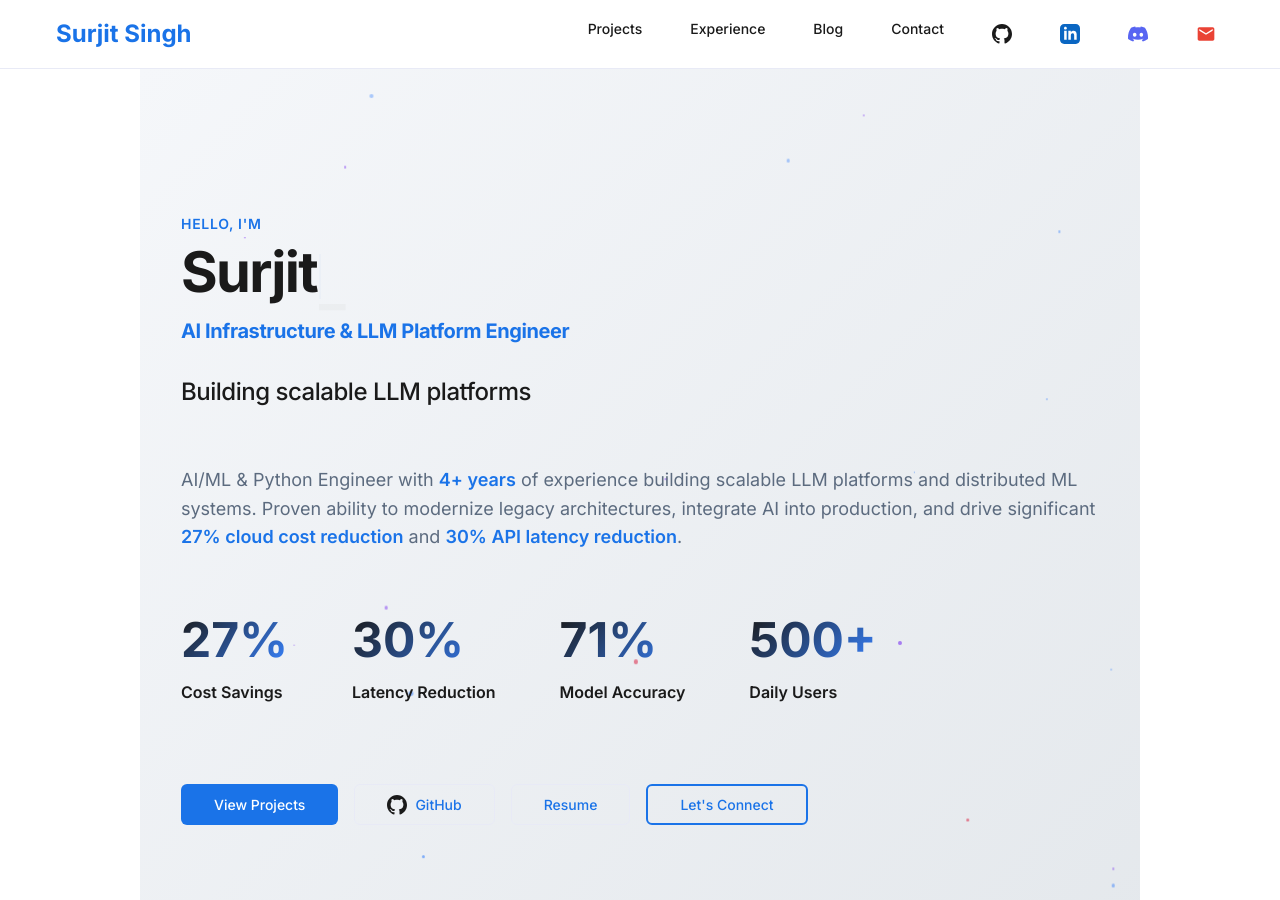
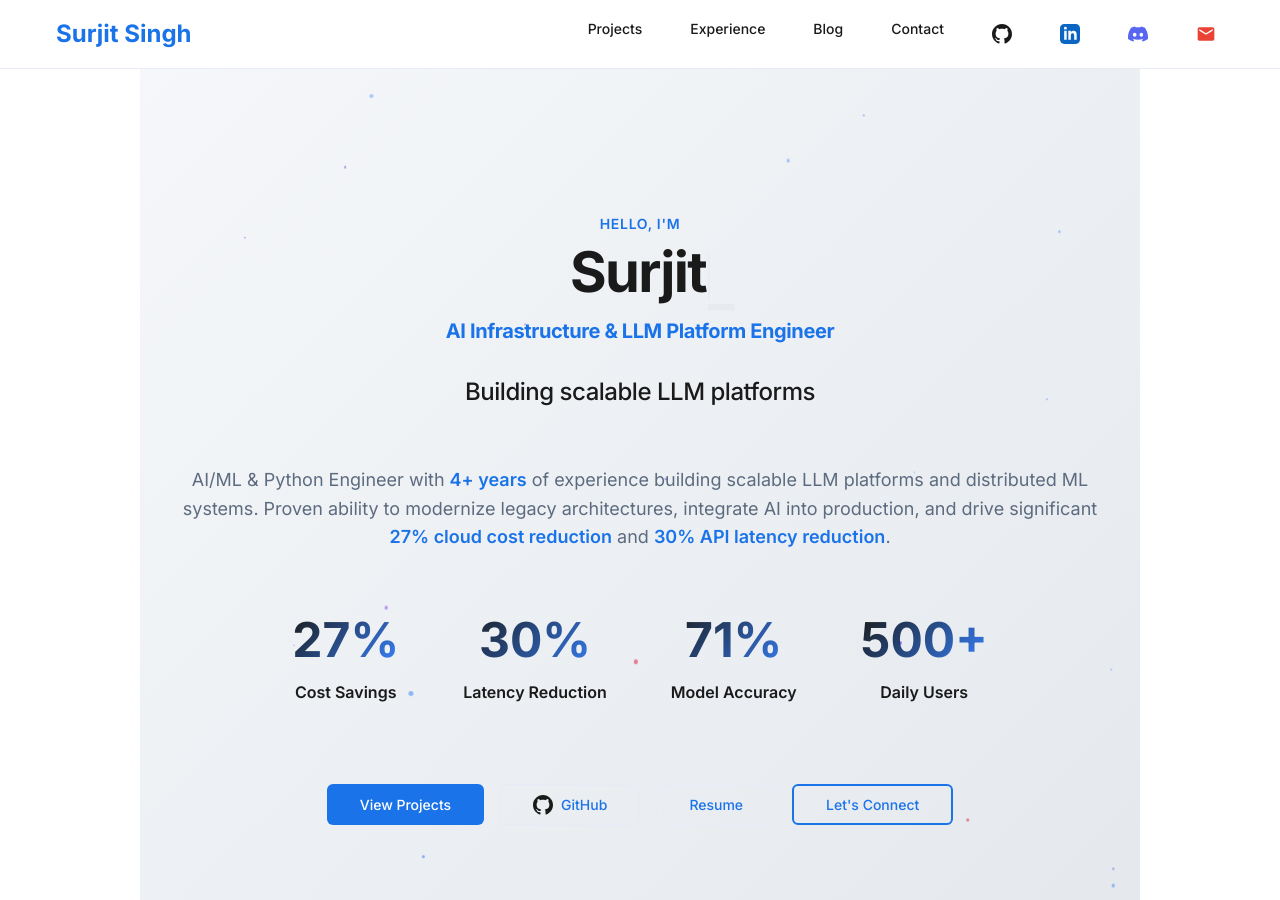
Before and after one commit to surjit7/surjit7.github.io, a Jekyll site: the page built from index.md, in a window 1280 px wide and 900 px high. Built offline with Jekyll 4.4.1, drawn with Linux system fonts in a browser that asks for light colours.

Commit message:
fix: Center hero section content vertically
- Added text-align: center to hero and hero-content
- Added justify-content: center to hero-actions
- Added justify-content: center to hero-impact
- Hero section now properly covers full viewport height (min-height: 100vh)
- Flexbox layout ensures all content is vertically centered

```diff
--- a/assets/css/main.scss
+++ b/assets/css/main.scss
@@ -212,6 +212,7 @@
   display: flex;
   flex-direction: column;
   justify-content: center;
+  text-align: center;
 }
 
 .hero-bg {
@@ -245,6 +246,7 @@
 .hero-content {
   position: relative;
   z-index: 1;
+  text-align: center;
 }
 
 .hero-header {
@@ -347,6 +349,7 @@
   display: flex;
   gap: $spacing-sm;
   flex-wrap: wrap;
+  justify-content: center;
 }
 
 .btn-tertiary {
@@ -377,6 +380,7 @@
   gap: $spacing-xl;
   margin-bottom: $spacing-xl;
   flex-wrap: wrap;
+  justify-content: center;
 }
 
 .impact-item {
```
Also changed, not shown: 3 other files.
